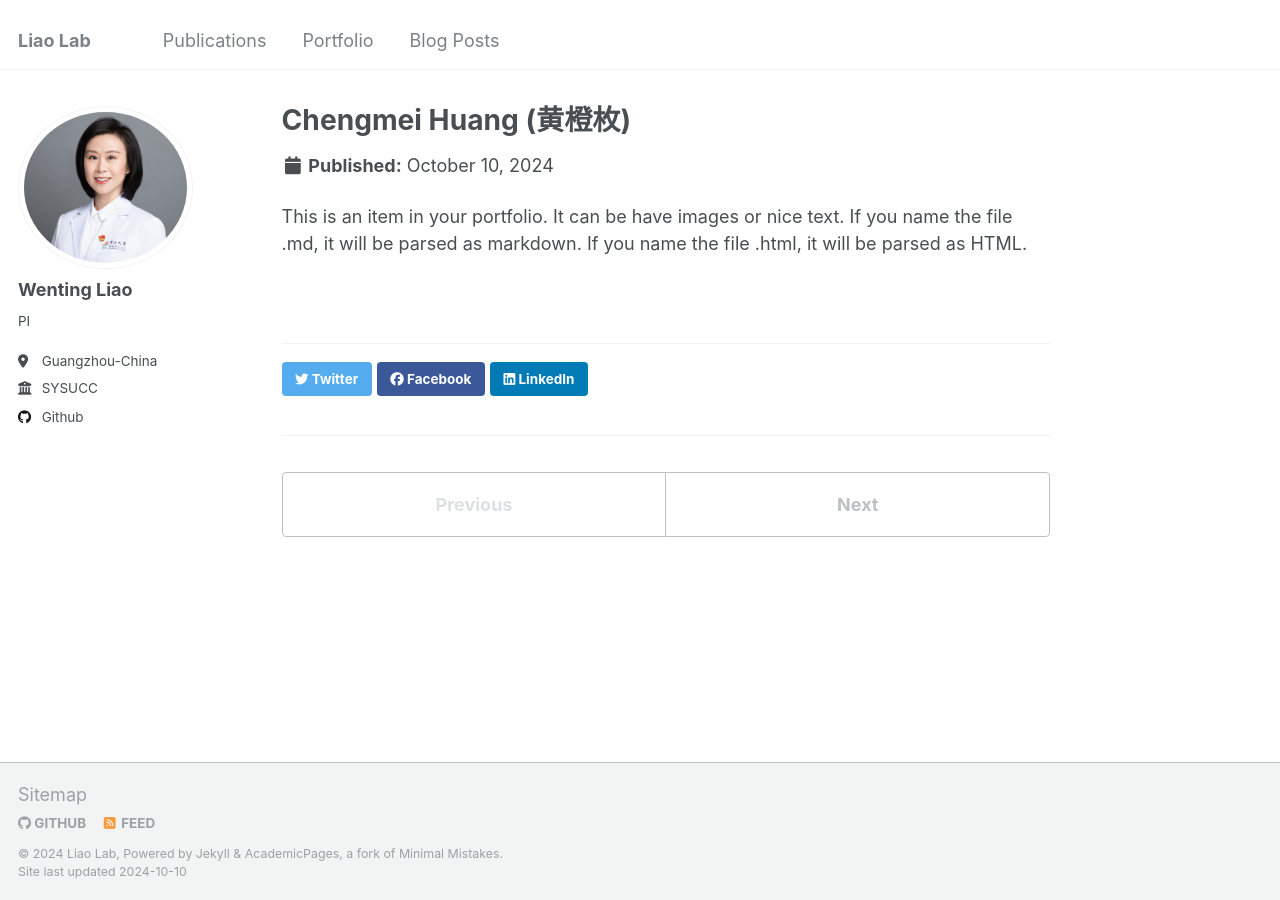
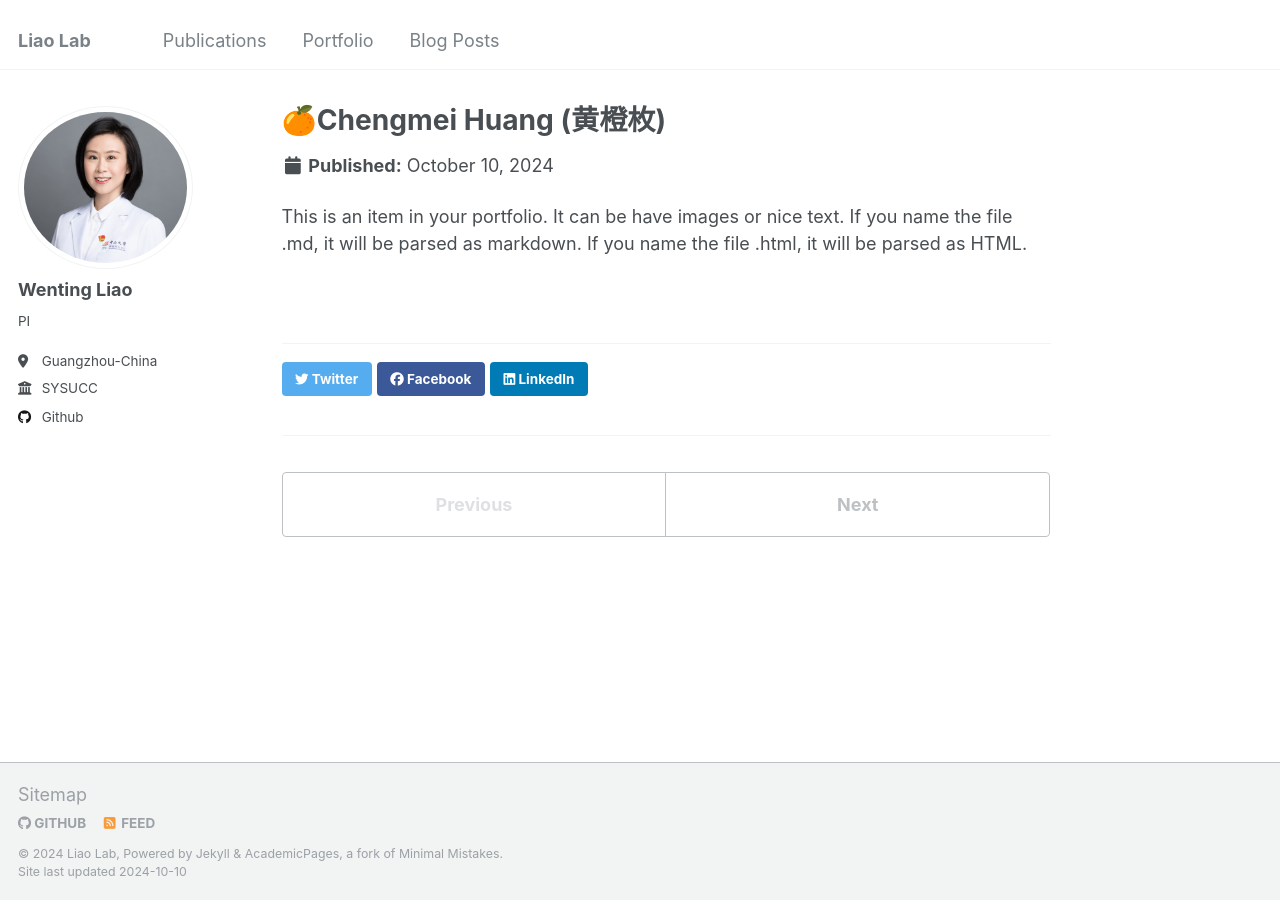
Before and after one commit to ImmunoTransLab/ImmunoTransLab, a Jekyll site: the page built from _portfolio/portfolio-2.md, in a window 1280 px wide. Built offline with Jekyll 4.4.1, drawn with Linux system fonts in a browser that asks for light colours.

```diff
--- a/_portfolio/portfolio-2.md
+++ b/_portfolio/portfolio-2.md
@@ -1,15 +1,15 @@
 ---
-title: "Chengmei Huang (黄橙枚)"
-excerpt: "E-mail: huangcm@sysucc.org.cn
+title: "🍊Chengmei Huang (黄橙枚)"
+excerpt: "📮E-mail: huangcm@sysucc.org.cn
 
 
-Postdoc (2022-present)
+👩🏻‍🔬Postdoc (2022-present)
 
 
-PhD, Southern Medical University, China
+👩🏻‍🎓PhD, Southern Medical University, China
 
 
-Bachelor, Southern Medical University, China<br/><img src='/images/huangchengmei.png'>"
+👩🏻‍🎓Bachelor, Southern Medical University, China<br/><img src='/images/huangchengmei.png'>"
 
 collection: portfolio
 ---
```
